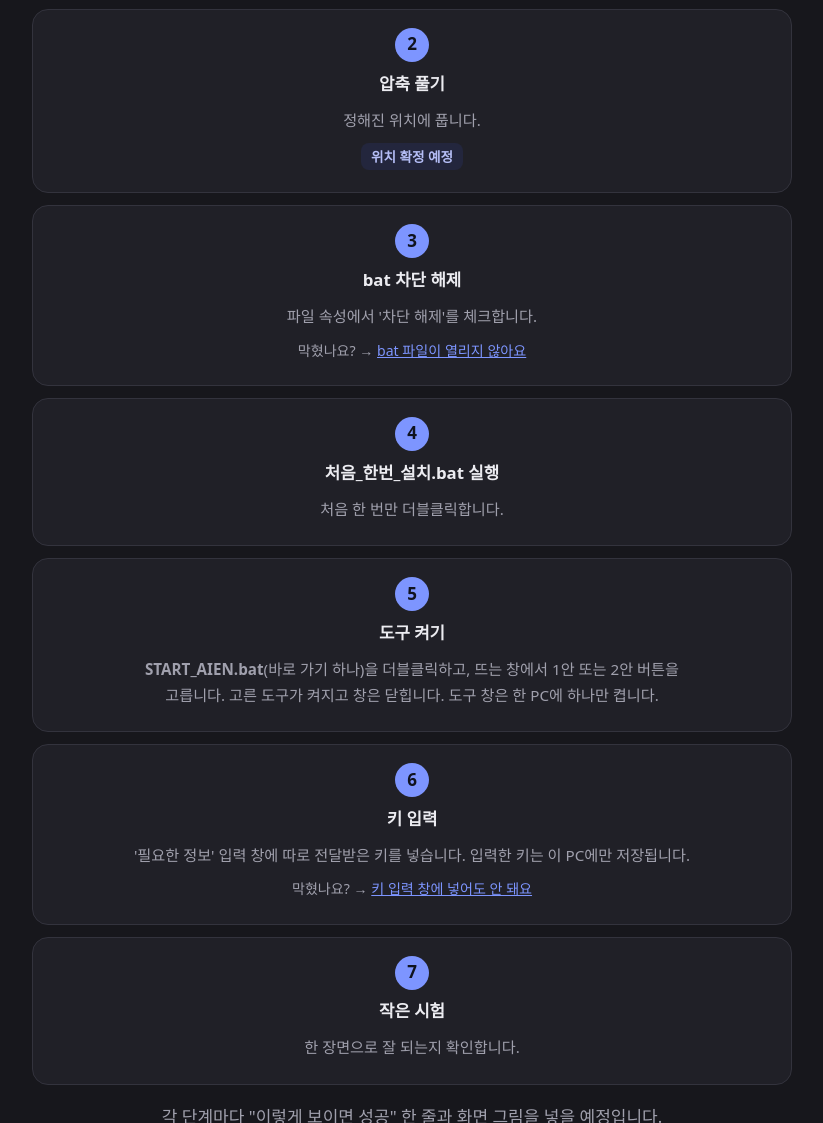
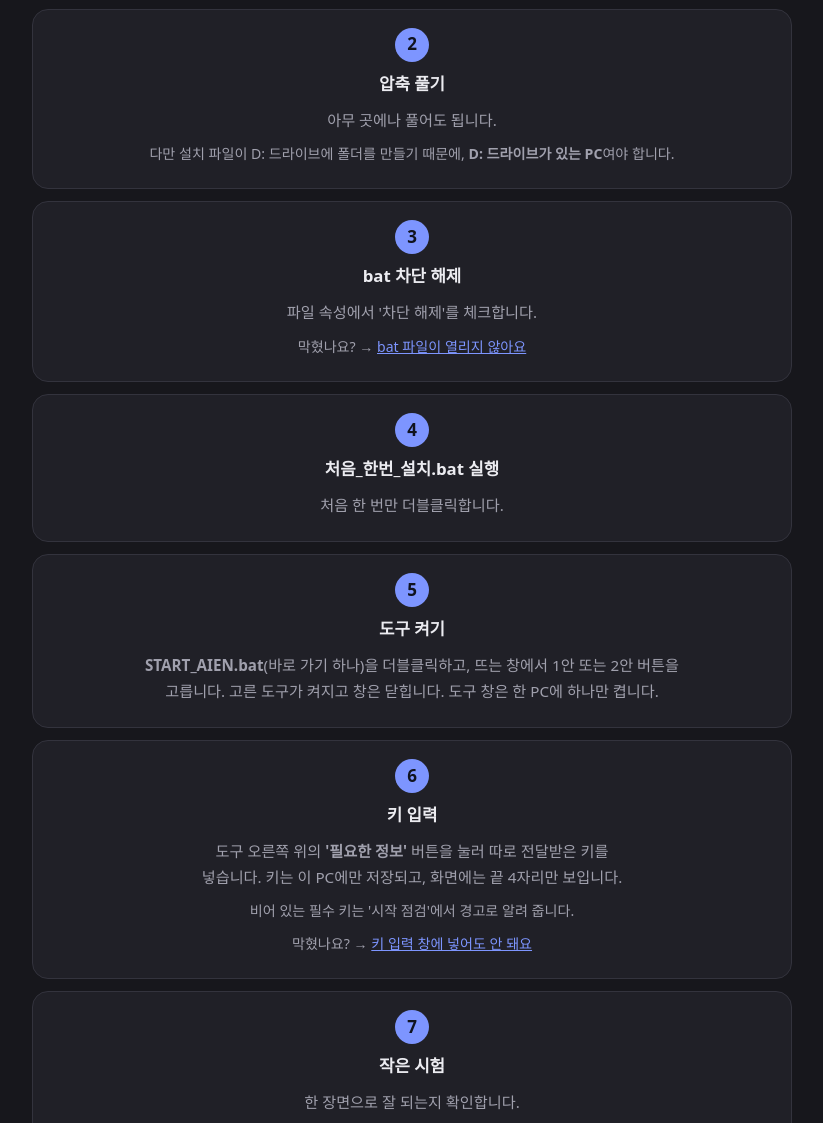
Before and after one commit to nightowl-a11y/lecture-localizer-site, a plain HTML site: page docs/guide.html in a window 1280 px wide. Shown: the part 1492-2615 px from the top of the page, without its empty margins (228-1051 px from the left). Drawn offline with Linux system fonts and the light colour scheme.

Commit message:
안내 페이지: 압축 풀 위치·키 입력·이미 작업 중 안내 확정
D: 드라이브 필요, '필요한 정보' 버튼과 끝 4자리 표시, 다른 PC가 같은 차시를 열면 실행·저장이 막힌다는 실제 동작으로 고침.

Co-Authored-By: Claude Sonnet 5.5 <noreply@anthropic.com>

```diff
--- a/docs/guide.html
+++ b/docs/guide.html
@@ -53,11 +53,11 @@
   <div class="box-todo" style="margin-bottom:16px"><b>설치 단계는 11/18 이후 확정됩니다.</b> 지금은 예정 틀입니다.</div>
   <ol class="steps">
     <li class="card"><span class="num">1</span><h3>내려받기</h3><p>위의 [도구 내려받기] 버튼을 누릅니다.</p></li>
-    <li class="card"><span class="num">2</span><h3>압축 풀기</h3><p>정해진 위치에 풉니다.</p><p><span class="todo">위치 확정 예정</span></p></li>
+    <li class="card"><span class="num">2</span><h3>압축 풀기</h3><p>아무 곳에나 풀어도 됩니다.</p><p class="stuck">다만 설치 파일이 D: 드라이브에 폴더를 만들기 때문에, <b>D: 드라이브가 있는 PC</b>여야 합니다.</p></li>
     <li class="card"><span class="num">3</span><h3>bat 차단 해제</h3><p>파일 속성에서 '차단 해제'를 체크합니다.</p><p class="stuck">막혔나요? → <a href="#qa">bat 파일이 열리지 않아요</a></p></li>
     <li class="card"><span class="num">4</span><h3>처음_한번_설치.bat 실행</h3><p>처음 한 번만 더블클릭합니다.</p></li>
     <li class="card"><span class="num">5</span><h3>도구 켜기</h3><p><b>START_AIEN.bat</b>(바로 가기 하나)을 더블클릭하고, 뜨는 창에서 1안 또는 2안 버튼을 고릅니다. 고른 도구가 켜지고 창은 닫힙니다. 도구 창은 한 PC에 하나만 켭니다.</p></li>
-    <li class="card"><span class="num">6</span><h3>키 입력</h3><p>'필요한 정보' 입력 창에 따로 전달받은 키를 넣습니다. 입력한 키는 이 PC에만 저장됩니다.</p><p class="stuck">막혔나요? → <a href="#qa">키 입력 창에 넣어도 안 돼요</a></p></li>
+    <li class="card"><span class="num">6</span><h3>키 입력</h3><p>도구 오른쪽 위의 <b>'필요한 정보'</b> 버튼을 눌러 따로 전달받은 키를 넣습니다. 키는 이 PC에만 저장되고, 화면에는 끝 4자리만 보입니다.</p><p class="stuck">비어 있는 필수 키는 '시작 점검'에서 경고로 알려 줍니다.</p><p class="stuck">막혔나요? → <a href="#qa">키 입력 창에 넣어도 안 돼요</a></p></li>
     <li class="card"><span class="num">7</span><h3>작은 시험</h3><p>한 장면으로 잘 되는지 확인합니다.</p></li>
   </ol>
   <p class="lead" style="margin-top:18px">각 단계마다 "이렇게 보이면 성공" 한 줄과 화면 그림을 넣을 예정입니다. 2안은 필요한 키가 더 많아, 도구 화면의 '필요한 정보' 목록을 따라 입력합니다.</p>
@@ -79,9 +79,9 @@
   <p class="lead">눌러서 펼쳐 보세요.</p>
   <details><summary>bat 파일이 열리지 않아요 / 백신이 막아요</summary><p>파일 속성에서 '차단 해제'를 체크해 보세요. 그래도 안 되면 전산에 AhnLab 예외 등록을 요청해 주세요. 메일·웹으로 받은 파일이 막히면 공유 폴더로 복사해 받는 방법도 있습니다.</p></details>
   <details><summary>Adobe가 로그아웃됐어요</summary><p>동시 로그인은 2대까지입니다. 다른 PC에서 쓰는 중인지 확인한 뒤 사용해 주세요. 안내 창이 뜨면 번역·검수처럼 Adobe가 필요 없는 단계를 먼저 하시면 됩니다.</p></details>
-  <details><summary>"이미 작업 중"이라고 떠요</summary><p>같은 차시를 다른 분이 열고 있다는 안내입니다. 차시를 나눠 작업해 주세요. 막는 것이 아니라 알려 주는 안내입니다. <span class="todo">기능 구현 확인 예정</span></p></details>
+  <details><summary>"이미 작업 중"이라고 떠요</summary><p>다른 PC가 같은 차시를 열고 있다는 안내입니다. 화면 위에 띠가 뜨고 그 차시의 실행·저장 단추가 흐려져서, <b>실행과 저장은 할 수 없고</b> 보기·폴더 열기·문제 신고만 할 수 있습니다. 그 PC가 창을 닫거나 3분 동안 신호가 없으면 저절로 풀립니다. 차시를 나눠 작업해 주세요. 같은 차시 폴더를 여러 PC가 함께 쓸 때만 나타나고, PC마다 따로 설치해 각자 폴더를 쓰면 뜨지 않습니다.</p></details>
   <details><summary>도구 창을 두 번 켜면 어떻게 되나요?</summary><p>한 PC에는 창 하나만 켜 주세요. 서버가 둘 떠서 헷갈릴 수 있습니다.</p></details>
-  <details><summary>키 입력 창에 넣어도 안 돼요</summary><p>전달받은 키를 다시 확인해 주세요. 앞뒤에 공백이 들어가지 않았는지, 어떤 서비스(Claude · ElevenLabs · sync.so · HeyGen)용 키인지도 확인해 주세요. <span class="todo">도구 화면 문구 확정 예정</span></p></details>
+  <details><summary>키 입력 창에 넣어도 안 돼요</summary><p>전달받은 키를 다시 확인해 주세요. 앞뒤에 공백이 들어가지 않았는지, 어떤 서비스(Claude · ElevenLabs · sync.so · HeyGen)용 키인지도 확인해 주세요. 키는 도구 오른쪽 위의 '필요한 정보' 버튼에서 넣고, 화면에는 끝 4자리만 보입니다. 비어 있는 필수 키는 '시작 점검'에서 경고로 알려 줍니다.</p></details>
   <details><summary>작업 중 멈췄어요 / 오류가 나요</summary><p>기록을 열어 마지막 부분을 확인하고, 설치·사용 문의로 알려 주세요. 차시·단계·마지막 줄을 함께 보내 주시면 빨리 도와 드릴 수 있습니다. <span class="todo">기록·복사 버튼 구현 확인 예정</span></p></details>
   <details><summary>디스크가 부족해요</summary><p>차시 하나에 약 20GB와 백업이 필요합니다. 끝난 차시는 확정본을 외장하드에 따로 백업한 뒤 사람이 정리해 주세요. 도구는 확정본과 비용이 든 백업을 자동으로 지우지 않습니다.</p></details>
   <details><summary>업데이트는 어떻게 하나요?</summary><p>도구를 끄고, 새 버전으로 교체합니다. 문제가 있으면 이전 버전으로 되돌릴 수 있습니다. <span class="todo">절차 확정 예정</span></p></details>
```
